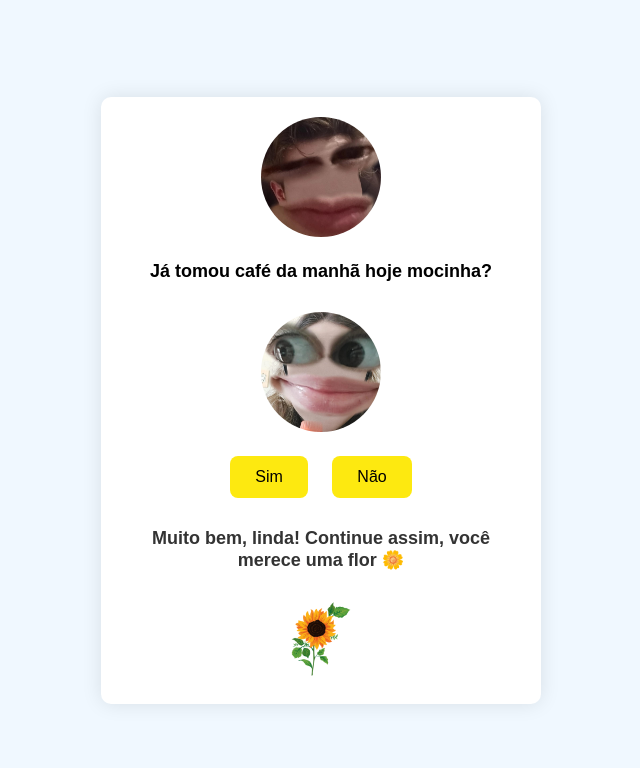
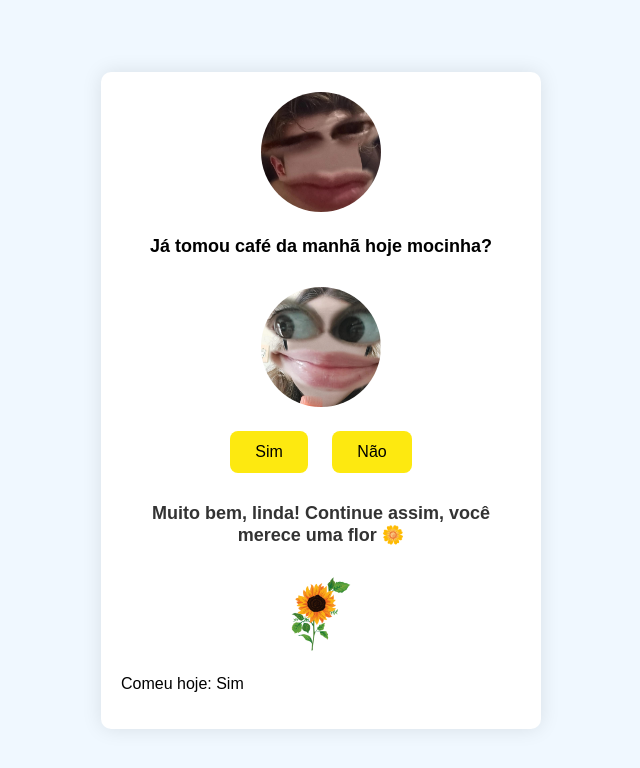
Before and after one commit to lucassebold/agua, a plain HTML site: page index.html in a window 1280 px wide. Both pictures are taken after a click on the button "Sim". Shown: the whole page, without its empty margins (319-959 px from the left). Drawn offline with Linux system fonts and the light colour scheme.

Commit message:
controle para salvar dados

```diff
--- a/index.html
+++ b/index.html
@@ -20,6 +20,9 @@
             </div>
         </div>
         <div class="mensagem" id="mensagem"></div>
+        <div class="status">
+            <p id="status-comida">Comeu hoje? : </p>
+        </div>
     </div>
 
     <script src="script.js"></script>
--- a/script.js
+++ b/script.js
@@ -1,13 +1,27 @@
-document.getElementById('sim').addEventListener('click', function() {
+document.addEventListener('DOMContentLoaded', function () {
+    const savedStatus = localStorage.getItem('status-comida');
+    if (savedStatus) {
+        document.getElementById('status-comida').textContent = `Comeu hoje: ${savedStatus}`;
+    }
+
+    function atualizarStatus(status) {
+        document.getElementById('status-comida').textContent = `Comeu hoje: ${status}`;
+        localStorage.setItem('status-comida', status);
+    }
+
+    document.getElementById('sim').addEventListener('click', function () {
         document.getElementById('mensagem').innerHTML = `
             <p>Muito bem, linda! Continue assim, você merece uma flor 🌼</p>
             <img src="./imgs/girassol.webp" alt="Flor" />
         `;
+        atualizarStatus('Sim');
     });
 
-document.getElementById('nao').addEventListener('click', function() {
+    document.getElementById('nao').addEventListener('click', function () {
         document.getElementById('mensagem').innerHTML = `
             <p>Vai comer, linda, se não vai se ver comigo! 😡</p>
             <img src="./imgs/sticket.png" alt="Figurinha Brava" />
         `;
+        atualizarStatus('Não');
     });
+});
--- a/styles.css
+++ b/styles.css
@@ -65,6 +65,9 @@ button:hover {
     margin-top: 10px;
 }
 
+#status-comida{
+    display: flex;
+}
 
 @media (max-width: 600px) {
     .foto {
```
Lines whose indentation alone changed are shown as unchanged.
